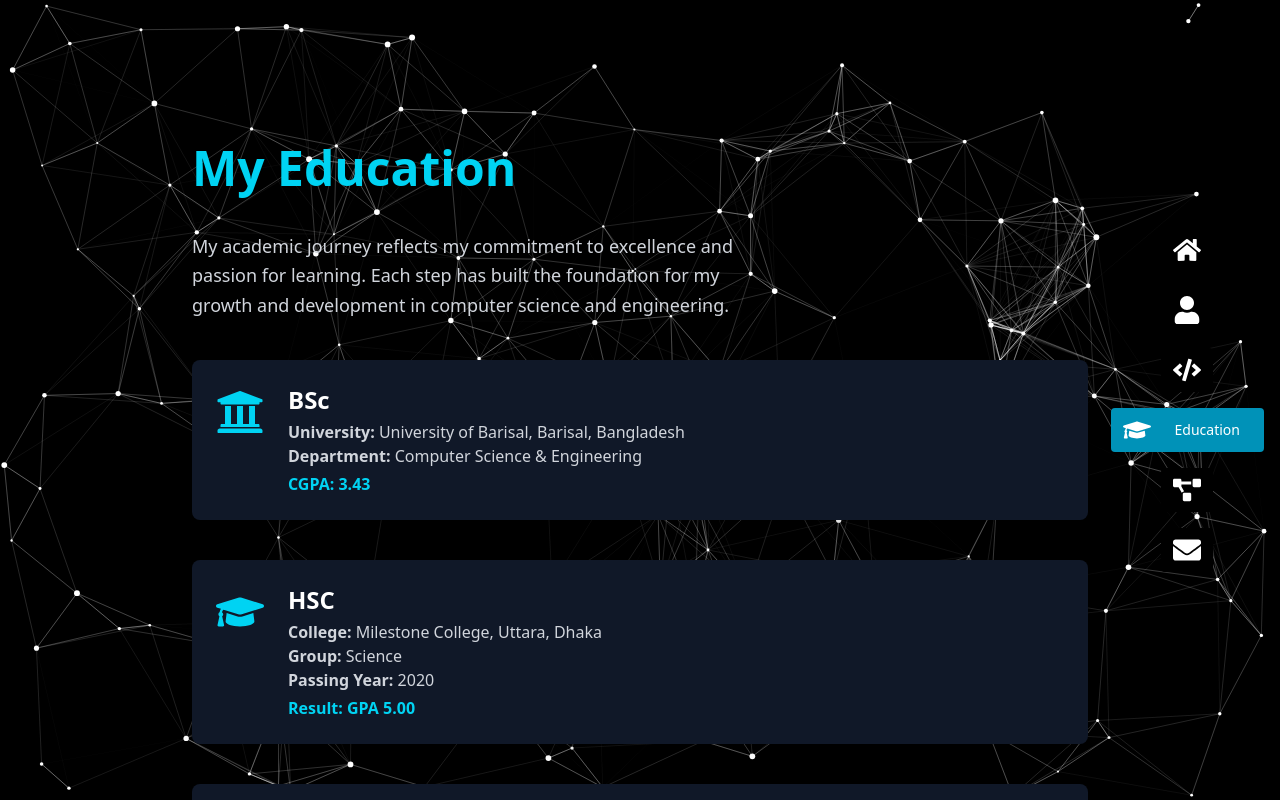
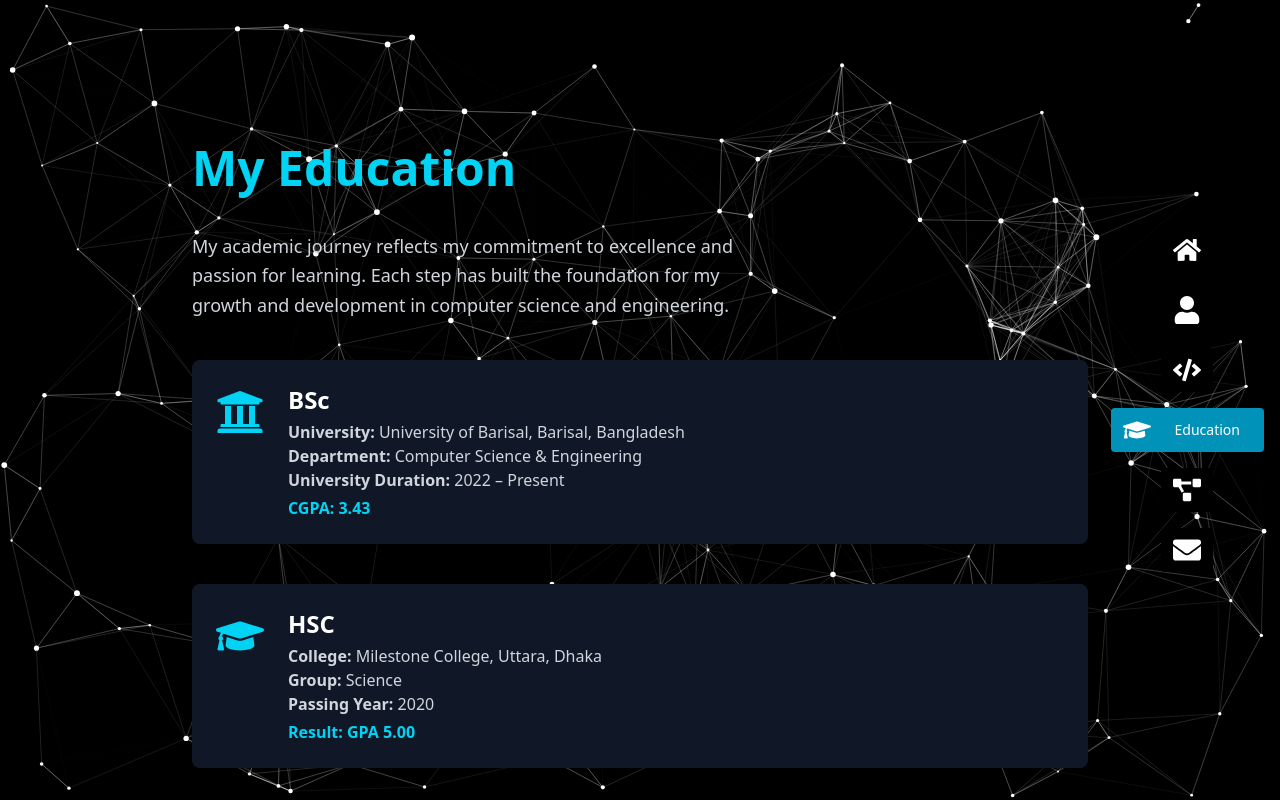
Before and after one commit to miskaran2002/raihan-s-portfolio, a React (Vite) app: page /education in a window 1280 px wide. Shown: the top 800 px of the page. Built offline with nearby package versions, Linux system fonts and the light colour scheme.

Commit message:
update education.jsx

```diff
--- a/src/page/Education/Education.jsx
+++ b/src/page/Education/Education.jsx
@@ -63,6 +63,10 @@ const Education = () => {
                             <p className="text-gray-300">
                                 <span className="font-semibold">Department:</span> Computer Science & Engineering
                             </p>
+                            <p className="text-gray-300">
+                                <span className="font-semibold">University Duration:</span> 2022 – Present
+                            </p>
+
                             <p className="text-cyan-400 font-semibold mt-1">CGPA: 3.43</p>
                         </div>
                     </motion.div>
```
